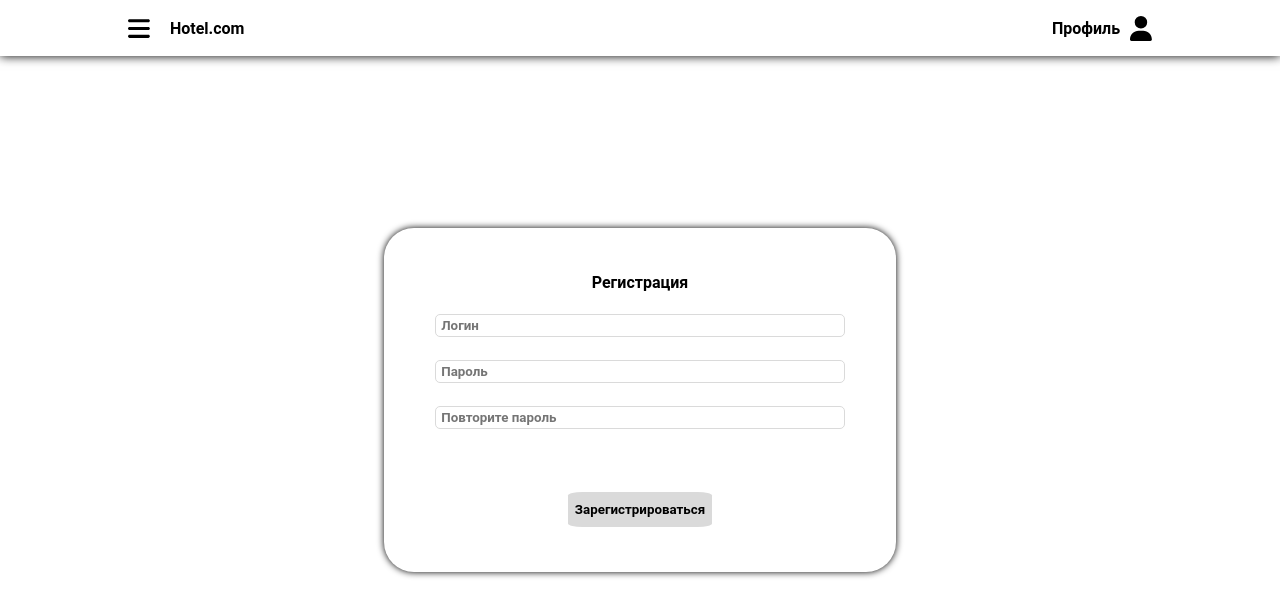
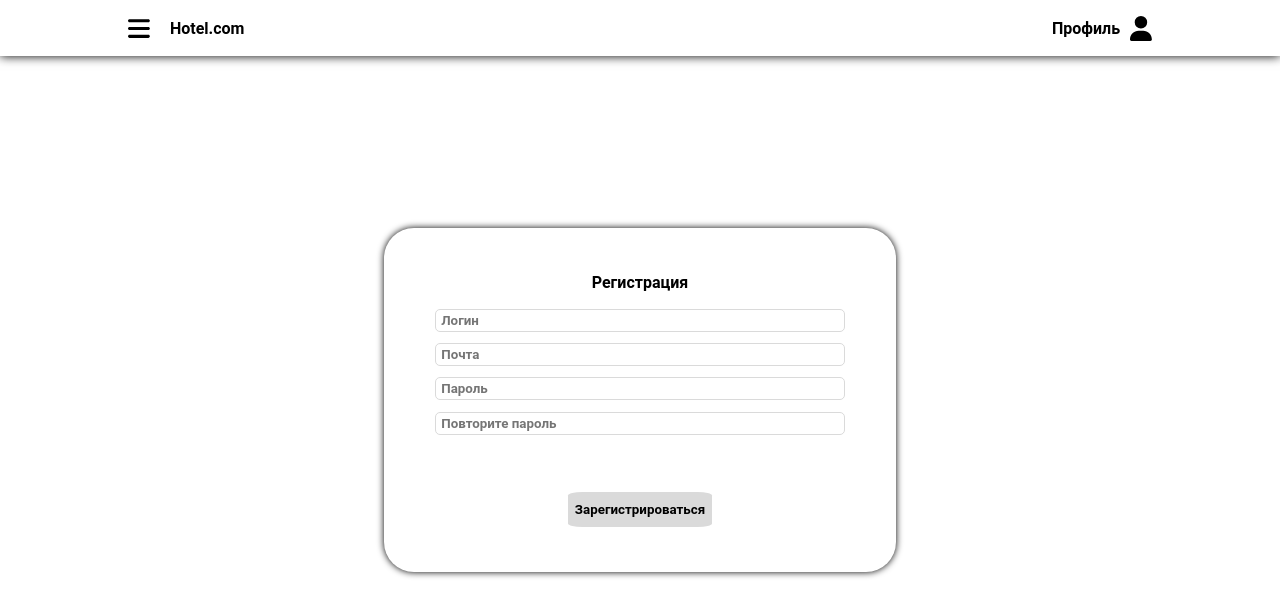
Before and after one commit to frexxx-7/Hotel, a React (Vite) app: page /signup in a window 1280 px wide. Shown: the top 616 px of the page. Built offline with nearby package versions, Linux system fonts and the light colour scheme.

Commit message:
edit registration request

```diff
--- a/src/pages/Registration/Registration.jsx
+++ b/src/pages/Registration/Registration.jsx
@@ -8,6 +8,7 @@ const Registration = () => {
     const navigate = useNavigate();
 
     const loginRef = useRef();
+    const emailRef = useRef();
     const passwordRef = useRef();
     const repeatPasswordRef = useRef();
     const [errors, setErrors] = useState();
@@ -17,8 +18,9 @@ const Registration = () => {
     const registrationClick = (e) => {
         const payload = {
             login: loginRef.current.value,
+            email: emailRef.current.value,
             password: passwordRef.current.value,
-            repeat_password: repeatPasswordRef.current.value
+            password_confirmation: repeatPasswordRef.current.value
         }
         axiosCLient.post('/signup', payload)
             .then(({ data }) => {
@@ -40,6 +42,7 @@ const Registration = () => {
                     <p>Регистрация</p>
                     <div className={classes.inputDiv}>
                         <input ref={loginRef} type="text" className={classes.inputRegistration} name="login" placeholder='Логин' />
+                        <input ref={emailRef} type="email" className={classes.inputRegistration} name="email" placeholder='Почта' />
                         <input ref={passwordRef} type="text" className={classes.inputRegistration} name="password" placeholder='Пароль' />
                         <input ref={repeatPasswordRef} type="text" className={classes.inputRegistration} placeholder='Повторите пароль' />
                     </div>
```
